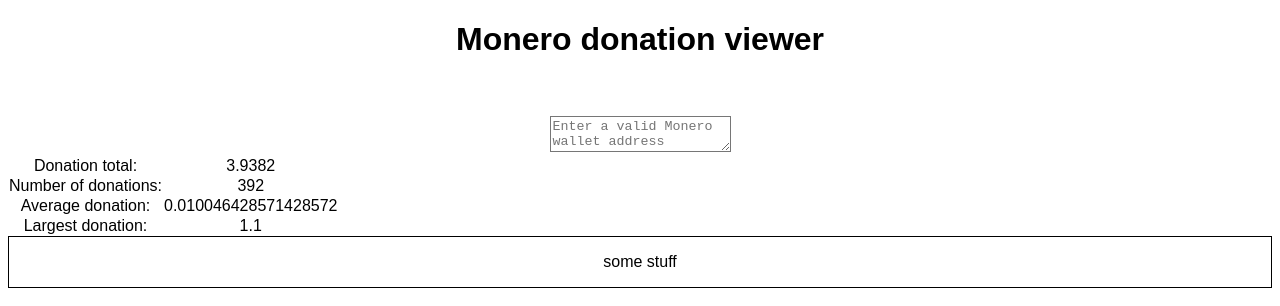
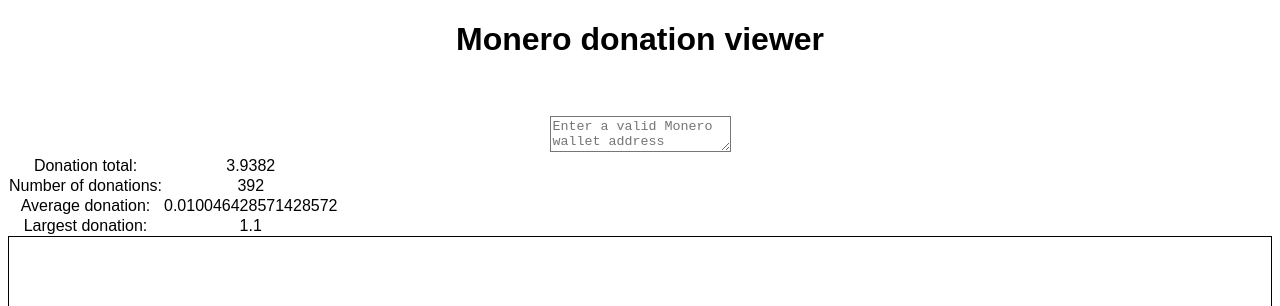
Before and after one commit to BeanTosser/monero_donation_viewer, a React (Create React App) app: page / in a window 1280 px wide. Shown: the top 306 px of the page. Built offline with nearby package versions, Linux system fonts and the light colour scheme.

Commit message:
"Finish" transactionList (except it isn't showing the list of TX elements?)

```diff
--- a/src/App.js
+++ b/src/App.js
@@ -5,6 +5,21 @@
 
 export default function App() {
   const walletBalance = 3.9928;
+  const date = new Date();
+  const donations = [
+    [date, 1.1],
+    [date, 1.1],
+    [date, 1.1],
+    [date, 1.1],
+    [date, 1.1],
+    [date, 1.1],
+    [date, 1.1],
+    [date, 1.1],
+    [date, 1.1],
+    [date, 1.1],
+    [date, 1.1],
+    [date, 1.1]
+  ];
 
   return (
     <div className="App">
@@ -17,7 +32,7 @@
         numDonations={392}
         largestDonation={1.1}
       />
-      <TransactionList />
+      <TransactionList donations={donations} />
     </div>
   );
 }
--- a/src/Components/TransactionList.js
+++ b/src/Components/TransactionList.js
@@ -1,14 +1,26 @@
 import "./css/AddressEntryField.css";
 
 export default function (props) {
+  let donationList = transactionListItem(props.donations);
   return (
     <div className="donation_list">
-      <p>some stuff</p>
+      <table>{donationList}</table>
     </div>
   );
 }
 
-function transactionListItem(props) {
-  //props.time
-  //props.amount
+function transactionListItem(donations) {
+  console.log("Donations: " + donations);
+  const maxLength = 10; //show at most 10 donations
+  //props.txList
+  //  .time
+  //  .amount
+  let donationListElements = [];
+  donationListElements = donations.map((donation) => (
+    <tr>
+      <td>{donation[0]}</td>
+      <td>{donation[1]}</td>
+    </tr>
+  ));
+  console.log("donationList elements: " + donationListElements);
 }
--- a/src/Components/css/AddressEntryField.css
+++ b/src/Components/css/AddressEntryField.css
@@ -1,5 +1,5 @@
 .donation_list {
   border: 1px solid black;
   min-width: 150px;
-  min-height: 40px;
+  min-height: 200px;
 }
```
